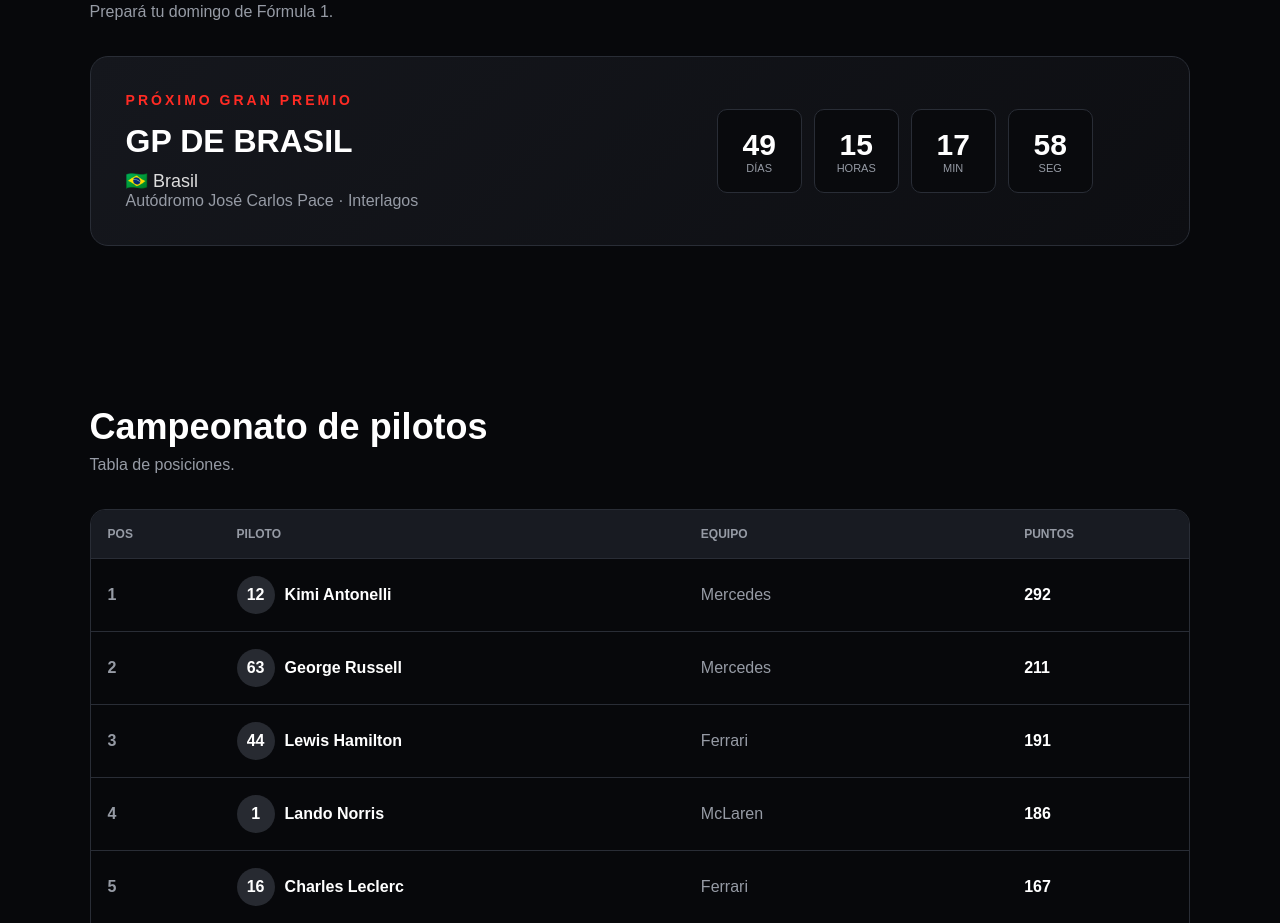
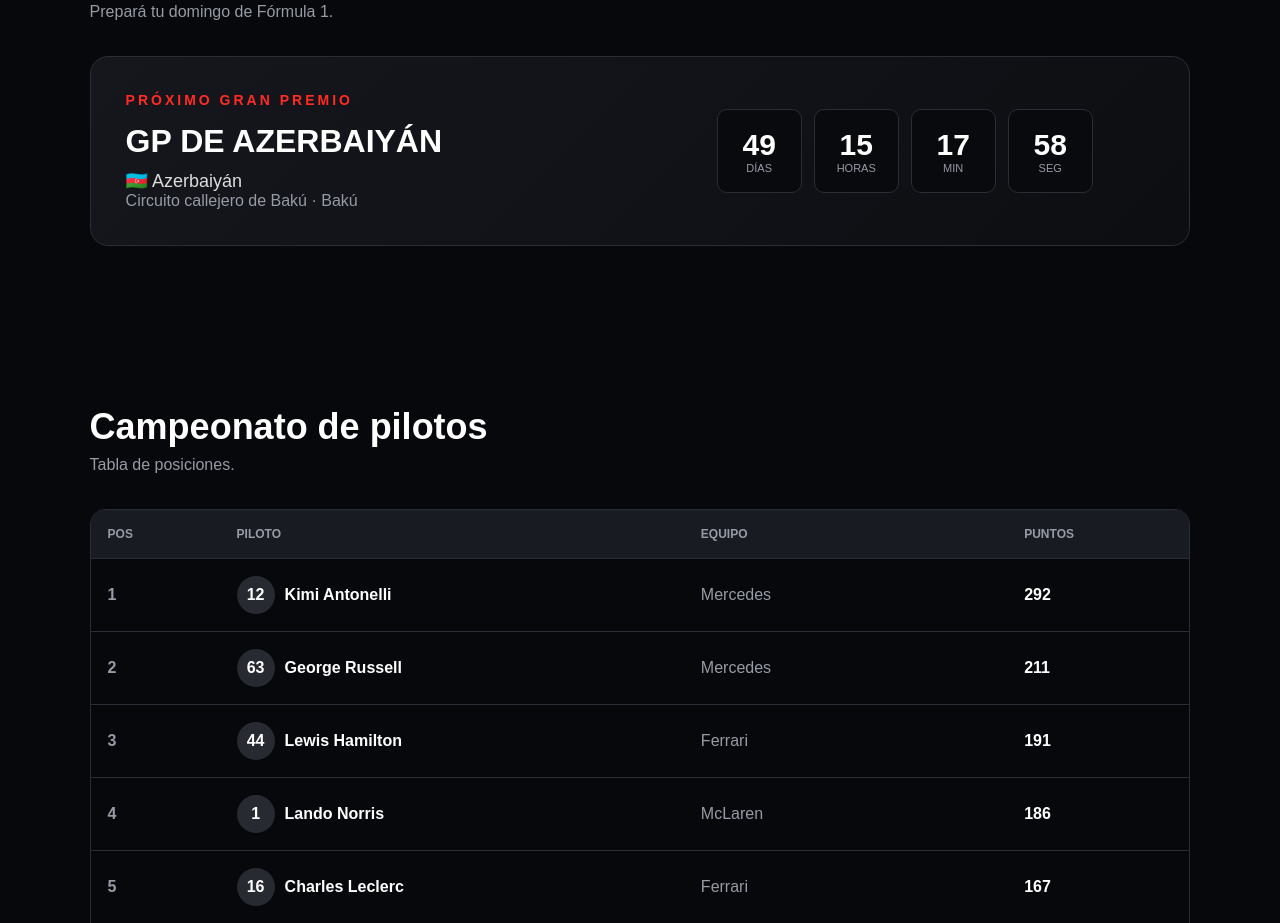
Before and after one commit to gonzaaa2/f1hub, a plain HTML site: page index.html in a window 1280 px wide. Shown: the part 837-1760 px from the top of the page. Drawn offline with Linux system fonts and the light colour scheme.

Commit message:
Update next race details in index.html

```diff
--- a/index.html
+++ b/index.html
@@ -587,15 +587,15 @@
 </div>
 
 <h3 id="nextRaceName">
-                GP DE BRASIL
+    GP DE AZERBAIYÁN
 </h3>
 
 <div class="country">
-                🇧🇷 Brasil
+    🇦🇿 Azerbaiyán
 </div>
 
 <div class="circuit">
-                Autódromo José Carlos Pace · Interlagos
+    Circuito callejero de Bakú · Bakú
 </div>
 
         </div>
```
Lines whose indentation alone changed are shown as unchanged.
